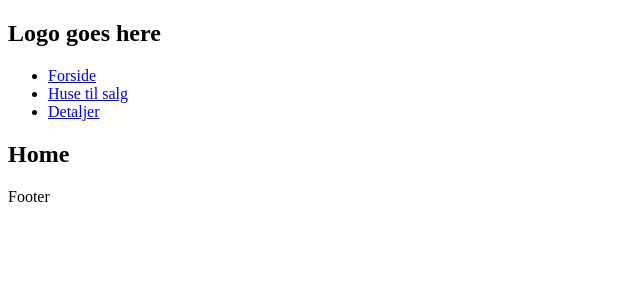
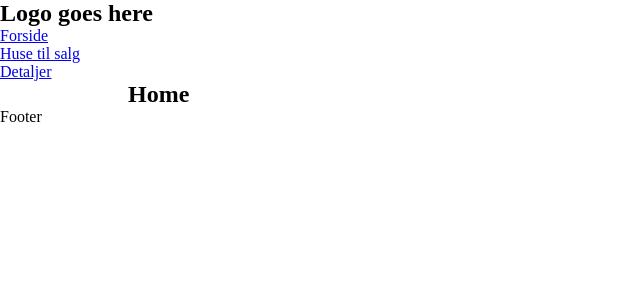
Before and after one commit to Jens180980/Homelands, a React (Create React App) app: page / in a window 1280 px wide. Shown: the top 300 px of the page, without its empty margins (0-640 px from the left). Built offline with nearby package versions, Linux system fonts and the light colour scheme; no server answers.

Commit message:
housecard created & mapped in list-pg + init style

```diff
--- /dev/null
+++ b/src/Assets/scss/HouseCard.module.scss
@@ -0,0 +1,27 @@
+
+* {
+   margin: 0;
+   padding: 0;
+   box-sizing: border-box;
+}
+
+.figure {
+    background-color: rgba(221, 221, 221, 0.5);
+    padding: 2rem !important;
+}
+
+.bottom {
+    display: flex;
+    justify-content: space-between;
+    margin-top: 0.5rem;
+}
+
+.energy {
+    background-color: #14c451;
+    margin-right: 1rem;
+    padding: 0.2rem;
+}
+
+.img {
+    width: 100%;
+}
--- /dev/null
+++ b/src/Assets/scss/List.module.scss
@@ -0,0 +1,11 @@
+* {
+    margin: 0;
+    padding: 0;
+    box-sizing: border-box;
+}
+
+.gallery {
+    display: grid;
+    grid-template-columns: repeat(auto-fit, minmax(30%, 1fr));
+    gap: 1rem;
+}
--- /dev/null
+++ b/src/Assets/scss/Main.module.scss
@@ -0,0 +1,10 @@
+* {
+    margin: 0;
+    padding: 0;
+    box-sizing: border-box;
+ }
+
+ .main {
+    width: 80%;
+    margin: auto !important;
+ }
--- a/src/Components/Pages/List.jsx
+++ b/src/Components/Pages/List.jsx
@@ -1,25 +1,28 @@
 import { useContext } from "react"
+import { HouseCard } from "../Partials/HouseCard"
 import { listContent } from "../StateManagement/ListData"
+import house from '../../Assets/img/house.png'
+import Style from '../../Assets/scss/List.module.scss'
 
 
 export const List = () => {
 
   const list = useContext(listContent)
 
+
   return (
     <>
-    <h2>Huse til salg</h2>
+      <h2>Boliger til salg</h2>
 
+      <section className={Style.gallery}>
         {list.listData && list.listData.map(item => {
           console.log(item)
           return(
-        <ul key={item.id}>
-          <li>Adresse: {item.address}</li>
-        </ul>
+            < HouseCard key={item.id} img={house} address={item.address} zip={item.zipcode} city={item.city} type={item.type} energy={item.energy_label_name} rooms={item.num_rooms} area={item.floor_space} price={item.price} />
           )
         }
         )}
-
+      </section>
     </>
   )
 }
--- /dev/null
+++ b/src/Components/Partials/HouseCard.jsx
@@ -0,0 +1,17 @@
+import Style from '../../Assets/scss/HouseCard.module.scss'
+
+export const HouseCard = ({img, address, zip, city, type, energy, rooms, area, price }) => {
+
+  return (
+    <figure className={Style.figure}>
+      <img src={img} alt='house' className={Style.img}></img>
+      <h3>{address}</h3>
+      <strong>{zip} {city}</strong>
+      <p>{type}</p>
+      <div className={Style.bottom}>
+        <div><span className={Style.energy}>{energy}</span><span>{rooms} værelser, {area}m2</span></div>
+        <strong>{price} DKK</strong>
+      </div>
+    </figure>
+  )
+}
--- a/src/Components/Partials/Main.jsx
+++ b/src/Components/Partials/Main.jsx
@@ -1,6 +1,8 @@
+import Style from '../../Assets/scss/Main.module.scss'
+
 export const Main = props => {
 	return (
-		<main>
+		<main className={Style.main}>
 			{props.children}
 		</main>
 	)
```
Also changed, not shown: src/Components/Partials/Card.jsx (deleted, +0 -7 lines), src/Assets/img/house.png (added). Lines whose indentation alone changed are shown as unchanged.
